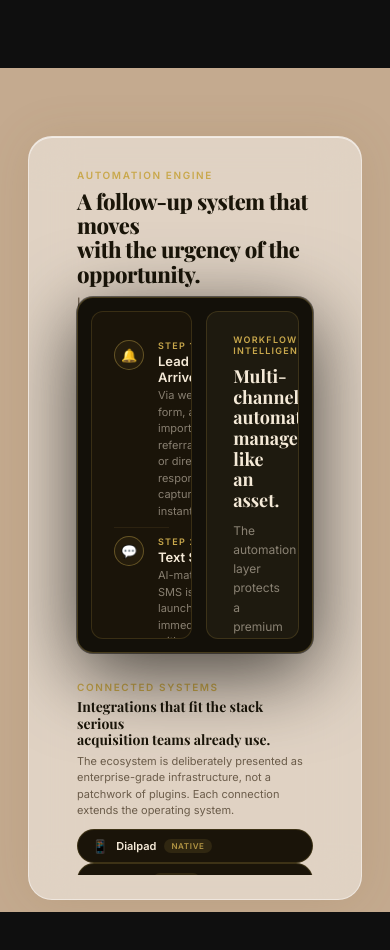
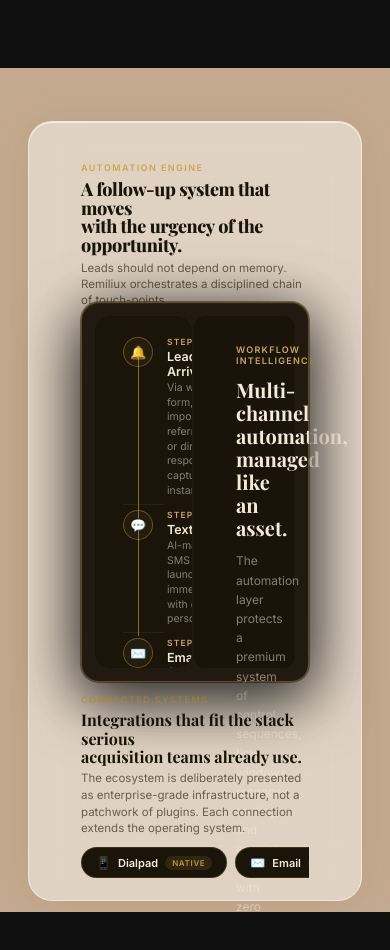
Before and after one commit to kariimhisham1/CRM-Remiliux-New-LP, a React (Create React App) app: page / in a window 390 px wide. Shown: the part 5840-6790 px from the top of the page. Built offline with nearby package versions, Linux system fonts and the light colour scheme.

Commit message:
Refactor CSS for responsive design improvements
Refactor CSS styles for improved responsiveness and clarity. Adjusted padding, margins, and dimensions for various components, enhancing layout on different viewports.

```diff
--- a/src/components/WhyTeams.css
+++ b/src/components/WhyTeams.css
@@ -1,173 +1,325 @@
-.wt { height: 1500vh; position: relative; }
-
-.wt__sticky {
-  position: sticky; top: 0; height: 100vh;
-  display: flex; align-items: center; justify-content: center;
-  padding: 68px 28px 12px;
-  box-sizing: border-box; overflow: hidden;
+/* ── Tall scroll wrapper ── */
+.wt {
+  height: 1500vh;
+  position: relative;
 }
 
-/* ── Frosted frame — fills available height ── */
-.wt__frame {
-  width: 100%; max-width: 1260px;
-  height: calc(100vh - 80px);
-  background: rgba(250, 248, 244, 0.52);
-  backdrop-filter: blur(24px); -webkit-backdrop-filter: blur(24px);
-  border-radius: 24px; border: 1px solid rgba(255,255,255,0.45);
-  box-shadow: 0 2px 48px rgba(120,90,50,0.13), inset 0 1px 0 rgba(255,255,255,0.6);
-  padding: 32px 48px 24px;
-  position: relative; display: flex; flex-direction: column;
-  gap: 0;
-  opacity: 0; transform: translateY(60px);
-  transition: opacity 0.75s cubic-bezier(0.22,1,0.36,1), transform 0.75s cubic-bezier(0.22,1,0.36,1);
+/* ── Sticky viewport ──
+   Padding scales down on short viewports (laptop browser windows are often
+   under 800px tall) so the frame's content always has room to fit within
+   the fixed 100vh sticky container — fixes the dark card/integrations
+   spilling past the frosted frame's bottom edge on shorter screens. */
+.wt__sticky {
+  position: sticky;
+  top: 0;
+  height: 100vh;
+  display: flex;
+  align-items: center;
+  justify-content: center;
+  padding: clamp(16px, 6vh, 64px) 28px clamp(6px, 1vh, 14px);
+  box-sizing: border-box;
   overflow: hidden;
 }
-.wt__frame--visible { opacity: 1; transform: translateY(0); }
+
+/* ── Frosted frame — larger ── */
+.wt__frame {
+  width: 100%;
+  max-width: 1260px;
+  background: rgba(250, 248, 244, 0.52);
+  backdrop-filter: blur(24px);
+  -webkit-backdrop-filter: blur(24px);
+  border-radius: 24px;
+  border: 1px solid rgba(255, 255, 255, 0.45);
+  box-shadow:
+    0 2px 48px rgba(120, 90, 50, 0.13),
+    inset 0 1px 0 rgba(255, 255, 255, 0.6);
+  padding: clamp(14px, 2.8vh, 34px) 52px clamp(12px, 2.4vh, 30px);
+  position: relative;
+  display: flex;
+  flex-direction: column;
+  opacity: 0;
+  transform: translateY(60px);
+  transition: opacity 0.75s cubic-bezier(0.22, 1, 0.36, 1),
+              transform 0.75s cubic-bezier(0.22, 1, 0.36, 1);
+}
+.wt__frame--visible {
+  opacity: 1;
+  transform: translateY(0);
+}
 
 /* ── Headers ── */
-.wt__header { top: 32px; left: 48px; right: 48px; transition: opacity 0.3s ease; }
-.wt__header-spacer { height: 112px; margin-bottom: 16px; flex-shrink: 0; }
-
+.wt__header {
+  top: 40px;
+  left: 52px;
+  right: 52px;
+  transition: opacity 0.3s ease;
+}
+.wt__header-spacer {
+  /* Floor raised so the spacer can never be shorter than the header's real
+     rendered content (eyebrow + 2-line headline + 2-line body) — this was
+     previously overflowing into the stage below at common viewport heights. */
+  height: clamp(112px, 17vh, 158px);
+  margin-bottom: clamp(10px, 1.6vh, 22px);
+  flex-shrink: 0;
+}
 .wt__eyebrow {
-  font-family: var(--font-body, sans-serif); font-size: 10px; font-weight: 600;
-  letter-spacing: 0.16em; text-transform: uppercase; color: var(--gold, #C9A84C); margin-bottom: 8px;
+  font-family: var(--font-body, sans-serif);
+  font-size: 9px;
+  font-weight: 600;
+  letter-spacing: 0.16em;
+  text-transform: uppercase;
+  color: var(--gold, #C9A84C);
+  margin-bottom: 7px;
 }
 .wt__headline {
-  font-family: var(--font-display, serif); font-size: clamp(22px, 2.6vw, 34px);
-  font-weight: 800; color: #1a1509; line-height: 1.1; letter-spacing: -0.02em; margin-bottom: 6px;
+  font-family: var(--font-display, serif);
+  font-size: clamp(18px, 1.95vw, 27px);
+  font-weight: 800;
+  color: #1a1509;
+  line-height: 1.04;
+  letter-spacing: -0.02em;
+  margin-bottom: 5px;
 }
-.wt__body { font-family: var(--font-body, sans-serif); font-size: 13px; line-height: 1.6; color: #6b5c4a; max-width: 480px; }
+.wt__body {
+  font-family: var(--font-body, sans-serif);
+  font-size: 11.5px;
+  line-height: 1.42;
+  color: #6b5c4a;
+  max-width: 480px;
+}
 
-/* ── Stage — flex: 1 so it fills remaining height ── */
+/* ── Stage ── */
 .wt__cards-stage {
   position: relative;
-  flex: 1;
-  min-height: 0;
+  /* Floor raised to 300px — below this, 4 timeline steps with full
+     descriptions don't fit and get clipped (e.g. Step 4's description
+     disappearing). This guarantees room regardless of viewport. */
+  height: clamp(300px, 45vh, 420px);
+  flex-shrink: 0;
 }
-.wt__cards { position: absolute; inset: 0; }
+.wt__cards {
+  position: absolute;
+  inset: 0;
+}
 
-.wt__card-scene { position: absolute; will-change: transform; }
+/* ── Card scene ── */
+.wt__card-scene {
+  position: absolute;
+  will-change: transform;
+}
 .wt__card-flipper {
-  width: 100%; height: 100%; transform-style: preserve-3d;
-  will-change: transform; position: relative;
+  width: 100%;
+  height: 100%;
+  transform-style: preserve-3d;
+  will-change: transform;
+  position: relative;
 }
 .wt__card {
-  position: absolute; inset: 0; background: #1e1810;
-  padding: 18px 18px 20px; display: flex; flex-direction: column;
-  border: 1px solid rgba(201,168,76,0.16);
-  backface-visibility: hidden; -webkit-backface-visibility: hidden; overflow: hidden;
+  position: absolute;
+  inset: 0;
+  background: #1e1810;
+  padding: 20px 20px 22px;
+  display: flex;
+  flex-direction: column;
+  border: 1px solid rgba(201, 168, 76, 0.16);
+  backface-visibility: hidden;
+  -webkit-backface-visibility: hidden;
+  overflow: hidden;
 }
 .wt__card--front { transform: rotateY(0deg); }
-.wt__card--back  { transform: rotateY(180deg); background: #231c0f; }
+.wt__card--back  { transform: rotateY(180deg); background: #19130a; }
+
 .wt__card-icon {
-  font-size: 16px; margin-bottom: 8px; width: 30px; height: 30px; border-radius: 7px;
-  background: rgba(201,168,76,0.1); border: 1px solid rgba(201,168,76,0.18);
-  display: flex; align-items: center; justify-content: center; flex-shrink: 0;
+  font-size: 17px;
+  margin-bottom: 10px;
+  width: 32px; height: 32px;
+  border-radius: 8px;
+  background: rgba(201, 168, 76, 0.1);
+  border: 1px solid rgba(201, 168, 76, 0.18);
+  display: flex; align-items: center; justify-content: center;
+  flex-shrink: 0;
 }
-.wt__card-title { font-family: var(--font-body, sans-serif); font-size: 12px; font-weight: 600; color: #f5ead8; margin-bottom: 5px; line-height: 1.2; }
-.wt__card-desc  { font-family: var(--font-body, sans-serif); font-size: 10.5px; line-height: 1.5; color: rgba(245,234,216,0.40); margin: 0; }
-
-/* ── Outer dark container ── */
-.wt__panels-bg {
-  position: absolute; inset: 0;
-  background: #131009; border-radius: 16px;
-  border: 1px solid rgba(201,168,76,0.28);
-  box-shadow: 0 20px 80px rgba(0,0,0,0.7), 0 0 0 1px rgba(0,0,0,0.5);
-  z-index: 1; pointer-events: none;
+.wt__card-title {
+  font-family: var(--font-body, sans-serif);
+  font-size: 13px; font-weight: 600;
+  color: #f5ead8; margin-bottom: 6px; line-height: 1.2;
+}
+.wt__card-desc {
+  font-family: var(--font-body, sans-serif);
+  font-size: 11px; line-height: 1.5;
+  color: rgba(245, 234, 216, 0.40); margin: 0;
 }
 
-/* ── LEFT inner panel ── */
+/* ── Workflow Intelligence overlay (right panel text) ── */
+.wt__workflow-overlay {
+  position: absolute;
+  padding: 28px 30px;
+  display: flex; flex-direction: column;
+  box-sizing: border-box;
+}
+.wt__workflow-eyebrow {
+  font-family: var(--font-body, sans-serif);
+  font-size: 9px; font-weight: 700;
+  letter-spacing: 0.14em; text-transform: uppercase;
+  color: var(--gold, #C9A84C); margin-bottom: 12px;
+}
+.wt__workflow-headline {
+  font-family: var(--font-display, serif);
+  font-size: clamp(20px, 2.2vw, 30px);
+  font-weight: 700; color: #f5ead8;
+  line-height: 1.15; margin-bottom: 12px;
+}
+.wt__workflow-body {
+  font-family: var(--font-body, sans-serif);
+  font-size: 12px; line-height: 1.6;
+  color: rgba(245, 234, 216, 0.5); margin-bottom: 0;
+}
+.wt__stat-list { margin-top: auto; }
+.wt__stat-row {
+  display: flex; align-items: center;
+  justify-content: space-between;
+  padding: 12px 0;
+  border-top: 1px solid rgba(201, 168, 76, 0.14);
+  font-family: var(--font-body, sans-serif);
+  font-size: 13px; color: rgba(245, 234, 216, 0.7);
+}
+.wt__stat-row strong { color: var(--gold, #C9A84C); font-weight: 700; }
+
+/* ── Premium outer frame wrapping BOTH panels ──
+   Matches image 2: thick rounded border, slight inset shadow,
+   gap between left/right handled by the panel backgrounds */
+.wt__panel-frame {
+  position: absolute;
+  inset: 0;
+  border-radius: 18px;
+  border: 1.5px solid rgba(201, 168, 76, 0.35);
+  box-shadow:
+    0 0 0 1px rgba(0,0,0,0.35),
+    0 12px 56px rgba(0,0,0,0.55),
+    inset 0 1px 0 rgba(201,168,76,0.08);
+  pointer-events: none;
+  z-index: 10;
+}
+
+/* ── Timeline panel ──
+   Previously slid in as a curtain wipe from the right; now the panel
+   background simply fades in (see wt__timeline-panel opacity in JSX),
+   and the 4 steps inside reveal one at a time. Border-radius is no longer
+   asymmetric since there's no mid-wipe shape to account for. */
 .wt__timeline-panel {
-  position: absolute; left: 8px; top: 8px; bottom: 8px;
-  background: #1a1409; border-radius: 12px;
-  border: 1px solid rgba(201,168,76,0.18);
-  padding: 20px 22px; box-sizing: border-box; overflow: hidden;
-  display: flex; flex-direction: column; justify-content: space-evenly; z-index: 2;
+  position: absolute;
+  background: #1a1409;
+  border-radius: 16px;
+  padding: 16px 28px;
+  box-sizing: border-box;
+  overflow: hidden;
+  display: flex;
+  flex-direction: column;
+  justify-content: space-evenly;
 }
+
+/* Animated connector line — sits behind the icon column, grows downward
+   in sync with each step's reveal (driven by lineGrowth in JSX). */
+.wt__timeline-line-track {
+  position: absolute;
+  left: 42.5px; /* centers on the 30px icon circles (28px panel padding + 15px - 0.5px) */
+  top: 32px;
+  bottom: 32px;
+  width: 1px;
+  background: rgba(201, 168, 76, 0.12);
+}
+.wt__timeline-line-fill {
+  position: absolute;
+  top: 0; left: 0;
+  width: 100%;
+  background: rgba(201, 168, 76, 0.55);
+  transition: height 0.05s linear;
+}
+
 .wt__timeline-step {
-  display: flex; gap: 14px; padding: 8px 0;
-  border-bottom: 1px solid rgba(201,168,76,0.1); will-change: transform, opacity;
+  display: flex; gap: 14px;
+  padding: 5px 0;
+  border-bottom: 1px solid rgba(201, 168, 76, 0.1);
+  position: relative;
+  z-index: 1; /* sits above the connector line */
+  will-change: transform, opacity;
 }
 .wt__timeline-step:last-child { border-bottom: none; }
 .wt__timeline-icon {
-  width: 30px; height: 30px; border-radius: 50%;
-  border: 1px solid rgba(201,168,76,0.4);
+  width: 30px; height: 30px;
+  border-radius: 50%;
+  border: 1px solid rgba(201, 168, 76, 0.4);
   display: flex; align-items: center; justify-content: center;
-  font-size: 13px; flex-shrink: 0; background: rgba(201,168,76,0.06);
+  font-size: 13px; flex-shrink: 0;
+  background: rgba(201, 168, 76, 0.06);
 }
 .wt__timeline-steplabel {
-  font-family: var(--font-body, sans-serif); font-size: 9px; font-weight: 700;
-  letter-spacing: 0.14em; text-transform: uppercase; color: var(--gold, #C9A84C); margin-bottom: 2px;
+  font-family: var(--font-body, sans-serif);
+  font-size: 8.5px; font-weight: 700;
+  letter-spacing: 0.14em; text-transform: uppercase;
+  color: var(--gold, #C9A84C); margin-bottom: 2px;
 }
-.wt__timeline-title { font-family: var(--font-body, sans-serif); font-size: 13px; font-weight: 700; color: #f5ead8; margin-bottom: 2px; }
-.wt__timeline-desc  { font-family: var(--font-body, sans-serif); font-size: 11px; line-height: 1.5; color: rgba(245,234,216,0.5); margin: 0; }
+.wt__timeline-title {
+  font-family: var(--font-body, sans-serif);
+  font-size: 12.5px; font-weight: 700;
+  color: #f5ead8; margin-bottom: 2px;
+}
+.wt__timeline-desc {
+  font-family: var(--font-body, sans-serif);
+  font-size: 10.5px; line-height: 1.4;
+  color: rgba(245, 234, 216, 0.5); margin: 0;
+}
 
-/* ── RIGHT inner panel ── */
-.wt__workflow-overlay {
-  position: absolute; top: 8px; bottom: 8px; right: 8px;
-  background: #1e1a0f; border-radius: 12px;
-  border: 1px solid rgba(201,168,76,0.18);
-  padding: 22px 26px; display: flex; flex-direction: column;
-  box-sizing: border-box; overflow: hidden; z-index: 2;
-}
-.wt__workflow-eyebrow {
-  font-family: var(--font-body, sans-serif); font-size: 9px; font-weight: 700;
-  letter-spacing: 0.14em; text-transform: uppercase; color: var(--gold, #C9A84C); margin-bottom: 10px;
-}
-.wt__workflow-headline {
-  font-family: var(--font-display, serif); font-size: clamp(18px, 2vw, 26px);
-  font-weight: 700; color: #f5ead8; line-height: 1.15; margin-bottom: 10px;
-}
-.wt__workflow-body {
-  font-family: var(--font-body, sans-serif); font-size: 12px; line-height: 1.6;
-  color: rgba(245,234,216,0.5); margin-bottom: 0;
-}
-.wt__stat-list { margin-top: auto; }
-.wt__stat-row {
-  display: flex; align-items: center; justify-content: space-between;
-  padding: 10px 0; border-top: 1px solid rgba(201,168,76,0.14);
-  font-family: var(--font-body, sans-serif); font-size: 12px; color: rgba(245,234,216,0.7);
-}
-.wt__stat-row strong { color: var(--gold, #C9A84C); font-weight: 700; }
-
-/* ── Integration section — fixed height, always visible ── */
+/* ── Integrations ── */
 .wt__integrations {
-  flex-shrink: 0; padding-top: 16px; overflow: hidden;
+  flex-shrink: 0; overflow: hidden;
 }
 .wt__integrations-headline {
-  font-family: var(--font-display, serif); font-size: clamp(14px, 1.5vw, 18px);
-  font-weight: 700; color: #1a1509; line-height: 1.18; margin-bottom: 4px;
+  font-family: var(--font-display, serif);
+  font-size: clamp(16px, 1.7vw, 21px); font-weight: 700;
+  color: #1a1509; line-height: 1.15; margin-bottom: 4px;
 }
 .wt__integrations-body {
-  font-family: var(--font-body, sans-serif); font-size: 11px; line-height: 1.5;
+  font-family: var(--font-body, sans-serif);
+  font-size: 11.5px; line-height: 1.45;
   color: #6b5c4a; max-width: 560px; margin-bottom: 10px;
 }
-
-/* ── Marquee ── */
-.wt__marquee-wrapper {
-  overflow: hidden; width: 100%;
-  mask-image: linear-gradient(to right, transparent 0%, black 6%, black 94%, transparent 100%);
-  -webkit-mask-image: linear-gradient(to right, transparent 0%, black 6%, black 94%, transparent 100%);
+.wt__pills {
+  display: flex; gap: 8px;
+  overflow-x: auto; scrollbar-width: none; padding-bottom: 2px;
 }
-.wt__marquee-track {
-  display: flex; gap: 8px; width: max-content;
-  animation: marquee-slide 26s linear infinite;
+.wt__pills::-webkit-scrollbar { display: none; }
+.wt__pill {
+  flex-shrink: 0; display: flex; align-items: center; gap: 7px;
+  background: #1a1409;
+  border: 1px solid rgba(201, 168, 76, 0.2);
+  border-radius: 999px; padding: 7px 14px; white-space: nowrap;
 }
-.wt__marquee-track:hover { animation-play-state: paused; }
-@keyframes marquee-slide {
-  0%   { transform: translateX(0); }
-  100% { transform: translateX(-50%); }
+.wt__pill-icon { font-size: 12px; }
+.wt__pill-label {
+  font-family: var(--font-body, sans-serif);
+  font-size: 11px; font-weight: 600; color: #f5ead8;
+}
+.wt__pill-tag {
+  font-family: var(--font-body, sans-serif);
+  font-size: 8px; font-weight: 700;
+  letter-spacing: 0.08em; text-transform: uppercase;
+  color: rgba(201, 168, 76, 0.85);
+  background: rgba(201, 168, 76, 0.12);
+  border-radius: 999px; padding: 2px 7px;
 }
 
-.wt__pill {
-  flex-shrink: 0; display: flex; align-items: center; gap: 8px;
-  background: #1a1409; border: 1px solid rgba(201,168,76,0.2);
-  border-radius: 999px; padding: 8px 14px; white-space: nowrap;
+/* ── Outer lighter frame wrapping BOTH panels ──
+   Sits behind everything; its color shows through the inset gap between
+   the two inner dark panels (timeline panel + merged cards), matching the
+   target design's "frame holding two cards" look. */
+.wt__panels-bg {
+  position: absolute;
+  inset: 0;
+  background: #221a10;
+  border-radius: 18px;
+  box-shadow:
+    0 16px 64px rgba(0,0,0,0.6),
+    0 0 0 1px rgba(201,168,76,0.22);
+  z-index: 0;
 }
-.wt__pill-icon { font-size: 13px; }
-.wt__pill-label { font-family: var(--font-body, sans-serif); font-size: 11px; font-weight: 600; color: #f5ead8; }
-.wt__pill-tag {
-  font-family: var(--font-body, sans-serif); font-size: 8px; font-weight: 700;
-  letter-spacing: 0.08em; text-transform: uppercase; color: rgba(201,168,76,0.85);
-  background: rgba(201,168,76,0.12); border-radius: 999px; padding: 2px 7px;
-}
```
